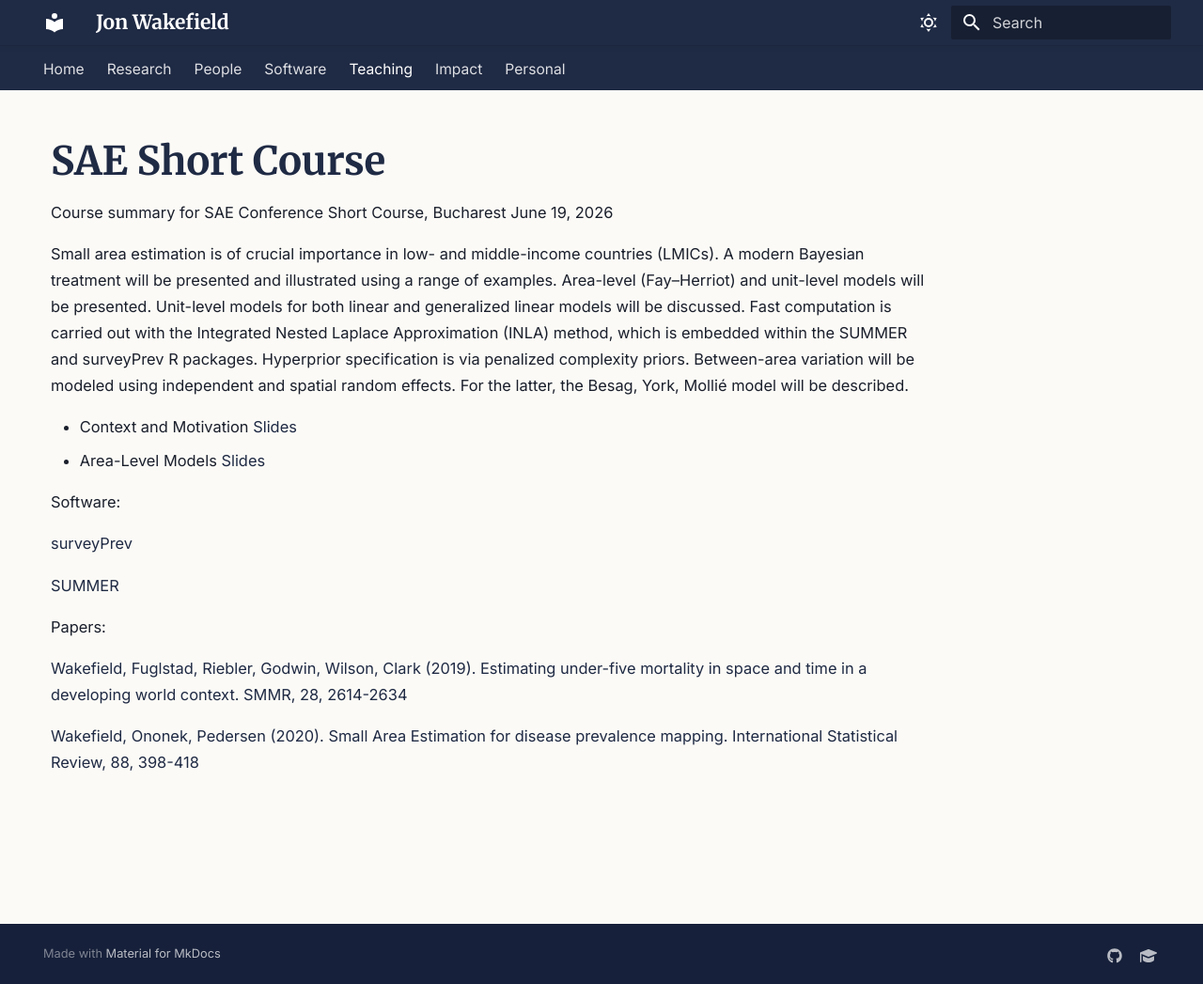
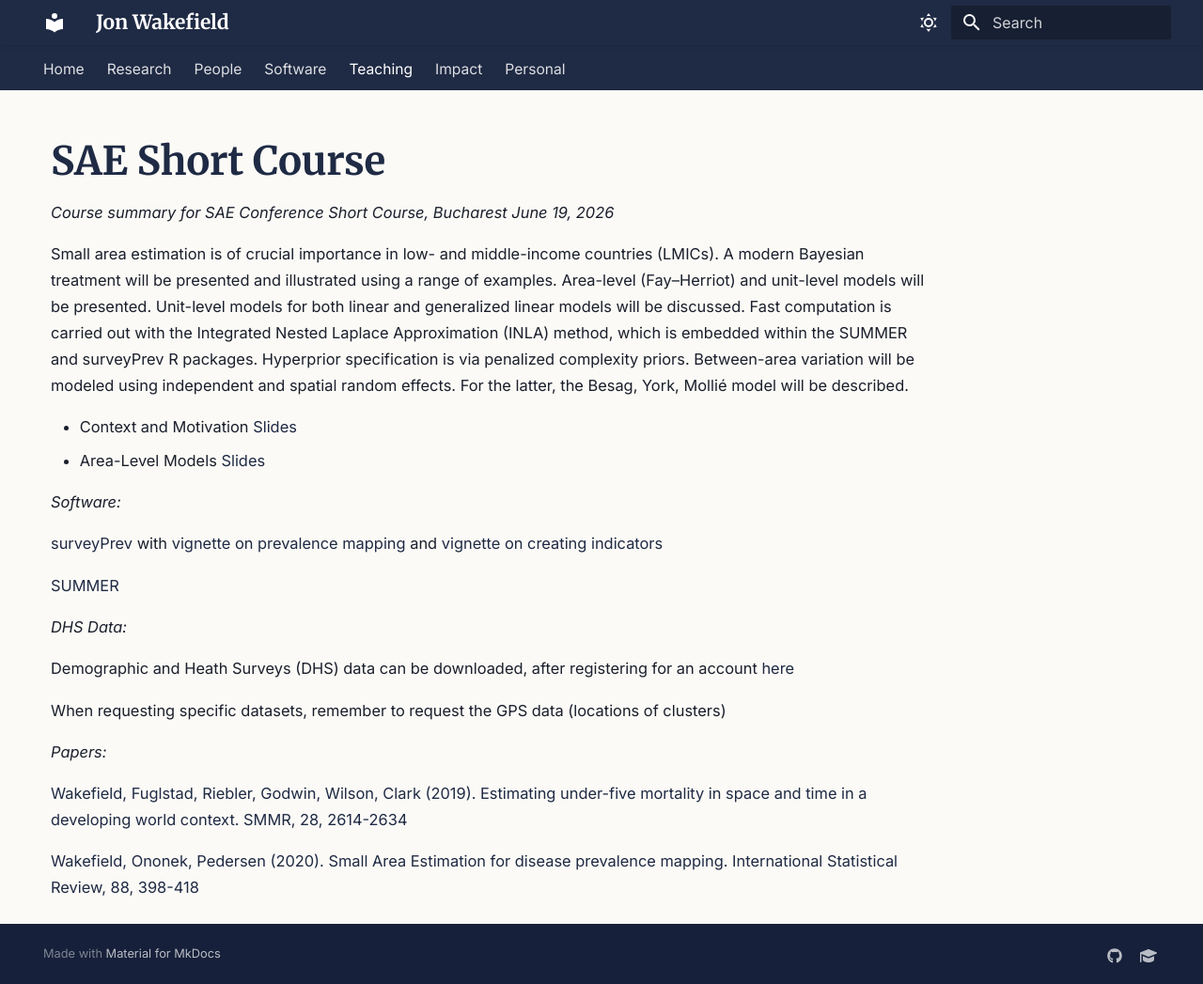
Before and after one commit to jonwake/website, an MkDocs documentation site: the page built from docs/teaching-SAE-course.md, in a window 1280 px wide and 1047 px high. Shown: the whole window at 94% size. Built offline with MkDocs 1.6.1 and Material for MkDocs 9.7.7, drawn with Linux system fonts in a browser that asks for light colours.

Commit message:
Update teaching-SAE-course.md

```diff
--- a/docs/teaching-SAE-course.md
+++ b/docs/teaching-SAE-course.md
@@ -1,19 +1,25 @@
 # SAE Short Course
 
-Course summary for SAE Conference Short Course, Bucharest June 19, 2026
+*Course summary for SAE Conference Short Course, Bucharest June 19, 2026*
 
 Small area estimation is of crucial importance in low- and middle-income countries (LMICs). A modern Bayesian treatment will be presented and illustrated using a range of examples. Area-level (Fay–Herriot) and unit-level models will be presented. Unit-level models for both linear and generalized linear models will be discussed. Fast computation is carried out with the Integrated Nested Laplace Approximation (INLA) method, which is embedded within the SUMMER and surveyPrev R packages. Hyperprior specification is via penalized complexity priors. Between-area variation will be modeled using independent and spatial random effects. For the latter, the Besag, York, Mollié model will be described.
 
 - Context and Motivation [Slides](files/SAE-files/SAE-Motivation.pdf)
 - Area-Level Models [Slides](files/SAE-files/SAE-Area-Level-Models.pdf)
 
-Software:
+*Software:*
 
-[surveyPrev](https://cran.r-project.org/web/packages/surveyPrev/index.html)
+[surveyPrev](https://cran.r-project.org/web/packages/surveyPrev/index.html) with [vignette on prevalence mapping](https://cran.r-project.org/web/packages/surveyPrev/vignettes/vignette-main.html) and [vignette on creating indicators](https://cran.r-project.org/web/packages/surveyPrev/vignettes/vignette-data-preparation.html)
 
 [SUMMER](https://cran.r-project.org/web/packages/SUMMER/index.html)
 
-Papers:
+*DHS Data:*
+
+Demographic and Heath Surveys (DHS) data can be downloaded, after registering for an account [here](https://dhsprogram.com/)
+
+When requesting specific datasets, remember to request the GPS data (locations of clusters)
+
+*Papers:*
 
 [Wakefield, Fuglstad, Riebler, Godwin, Wilson, Clark (2019). Estimating under-five mortality in space
 and time in a developing world context. SMMR, 28, 2614-2634](files/SAE-files/wakefieldetal19.pdf)
```
